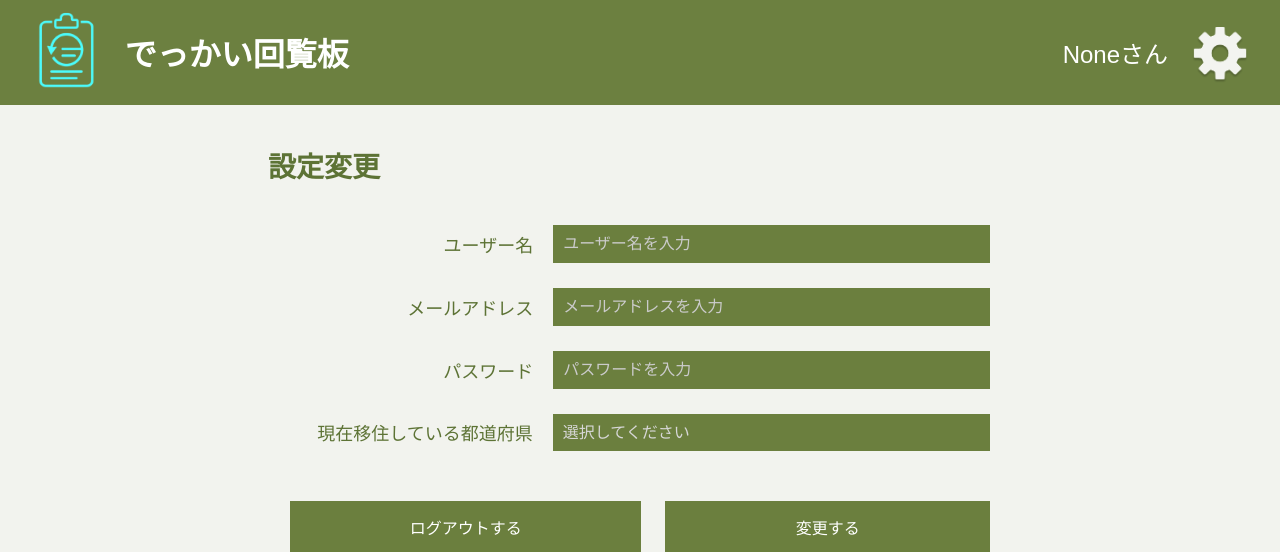
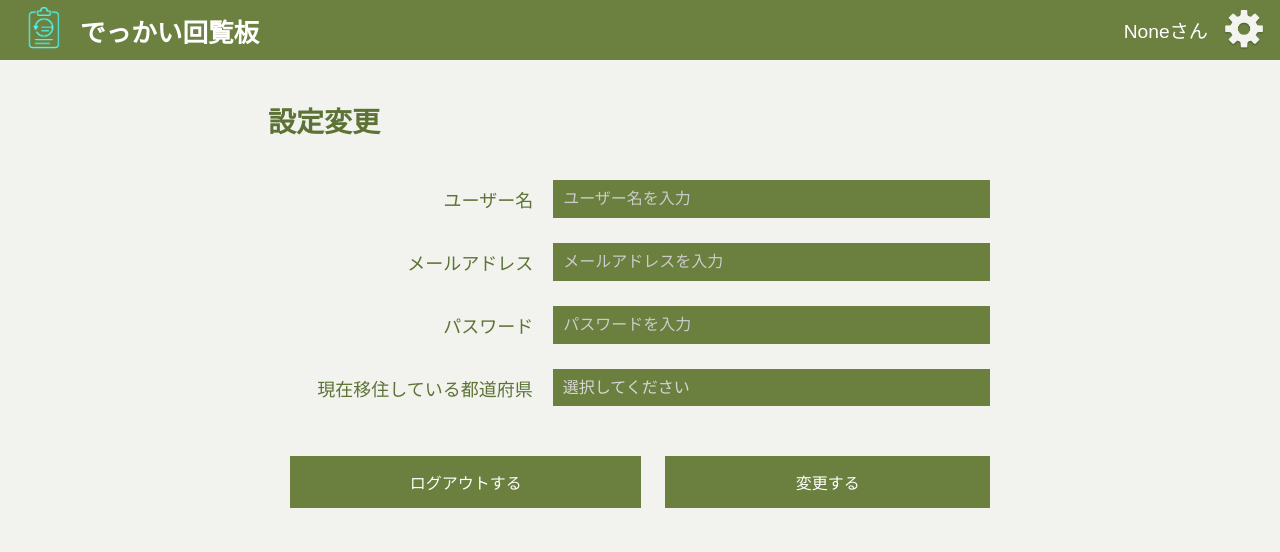
Before and after one commit to kokoro-12-11/2025U22, a Flask app: page /setting in a window 1280 px wide. Shown: the top 552 px of the page. Run offline with Flask 3, Linux system fonts and the light colour scheme; parts of the project's set-up code (start-up, migrations or seed data) failed here and were passed over.

Commit message:
20250825/1505
navとか

```diff
--- a/develop/static/css/login.css
+++ b/develop/static/css/login.css
@@ -19,13 +19,13 @@ body {
 
 .header {
     background-color: #f8f9f4;
-    padding: 40px;
+    padding: 20px;
     text-align: left;
     color: #5f7736;
 }
 
 .header h1 {
-    font-size: 48px;
+    font-size: 2.5rem;
     margin: 0;
 }
 
--- a/develop/static/css/register.css
+++ b/develop/static/css/register.css
@@ -21,13 +21,13 @@ body {
 
 .header {
     background-color: #f8f9f4;
-    padding: 40px;
+    padding: 20px;
     text-align: left;
     color: #5f7736;
 }
 
 .header h1 {
-    font-size: 48px;
+    font-size: 2.5rem;
     margin: 0;
 }
 
--- a/develop/static/css/setting.css
+++ b/develop/static/css/setting.css
@@ -6,7 +6,8 @@ body {
     height: 100vh;
 }
 /* ヘッダー */
-.header{
+.header {
+    flex: 0 0 3rem; /* 高さ固定 */
     width: 100%;
     display: flex;
     justify-content: space-between;
@@ -14,33 +15,37 @@ body {
     background-color: #6C8040;
     color: #fff;
 }
-.logo_area{
+
+/* ロゴ・システム名 */
+.logo_area {
     display: flex;
     align-items: center;
     gap: 0.5rem;
 }
-.logo{
-    height: 6.3rem;
+.logo {
+    height: 3.5rem;
     padding: 0 0 0 1rem;
     aspect-ratio: 1/1;
 }
-.system_name{
-    font-size: 2rem;
+.system_name {
+    font-size: 1.6rem;
     font-weight: bold;
 }
-.user_area{
+
+/* ユーザーエリア */
+.user_area {
     display: flex;
     align-items: center;
-    gap: 1.5rem;
+    gap: 1rem;
 }
-.user_name{
-    font-size: 1.5rem;
+.user_name {
+    font-size: 1.2rem;
 }
-.setting img{
-    height: 3.5rem;
-    padding: 0.6rem 2rem 0 0;
+.setting img {
+    height: 2.5rem;
+    padding: 0.3rem 1rem 0 0;
 }
-.setting img:hover{
+.setting img:hover {
     opacity: 0.5;
     transition: 0.4s;
 }
```
Also changed, not shown: develop/static/css/posted_confirmation.css (+21 -14 lines).
